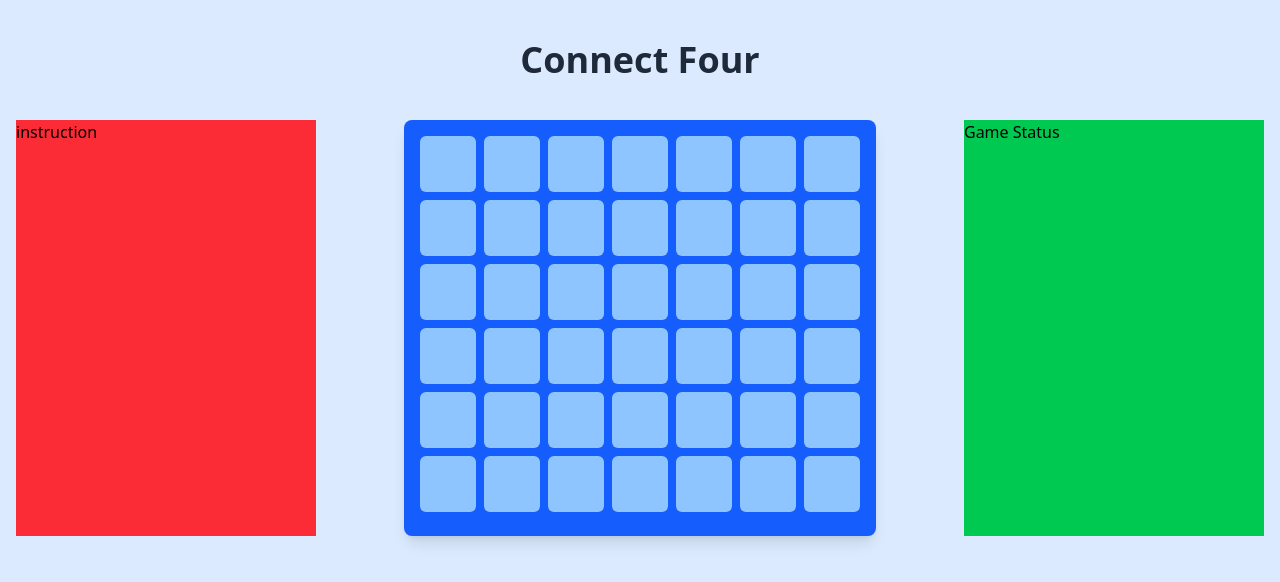
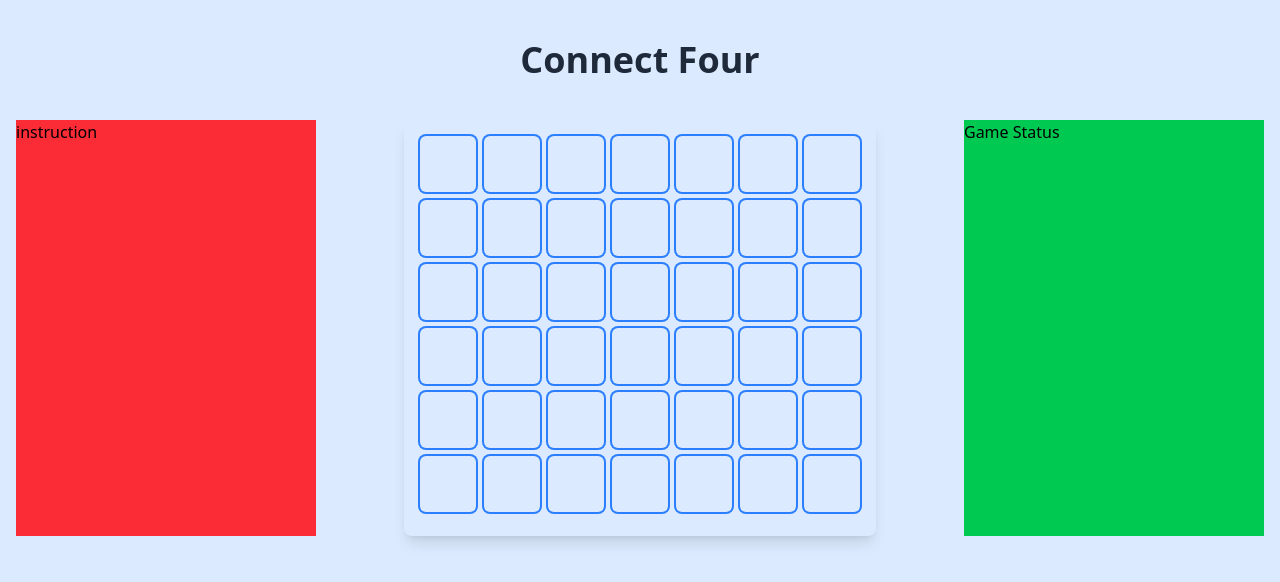
Before and after one commit to sehajini1/Connect-four, a React (Vite) app: page / in a window 1280 px wide. Shown: the top 582 px of the page. Built offline with nearby package versions, Linux system fonts and the light colour scheme.

Commit message:
changed the grid type

```diff
--- a/src/components/GameBoardComponent.jsx
+++ b/src/components/GameBoardComponent.jsx
@@ -1,8 +1,8 @@
 import React from "react";
 
-export default function GameBoardComponent({ board, dropToken }){
-    return(
-        <div className="bg-blue-600 p-4 rounded-lg shadow-lg">
+export default function GameBoardComponent({ board, dropToken }) {
+    return (
+        <div className="p-4 rounded-lg shadow-lg">
             {board.map((row, rowIndex) => (
                 <div key={rowIndex} className="flex gap-2 mb-2">
                     {row.map((cell, colIndex) => (
@@ -10,7 +10,7 @@ export default function GameBoardComponent({ board, dropToken }){
                             key={colIndex}
                             onClick={() => dropToken(colIndex)}
                             className={`
-                w-14 h-14 bg-blue-300 rounded-md cursor-pointer
+                w-14 h-14 bg-blue-100 rounded-md cursor-pointer ring-2 ring-blue-500 ring-offset-0
                 flex items-center justify-center hover:scale-105 transition-transform
               `}
                         >
```
Lines whose indentation alone changed are shown as unchanged.
